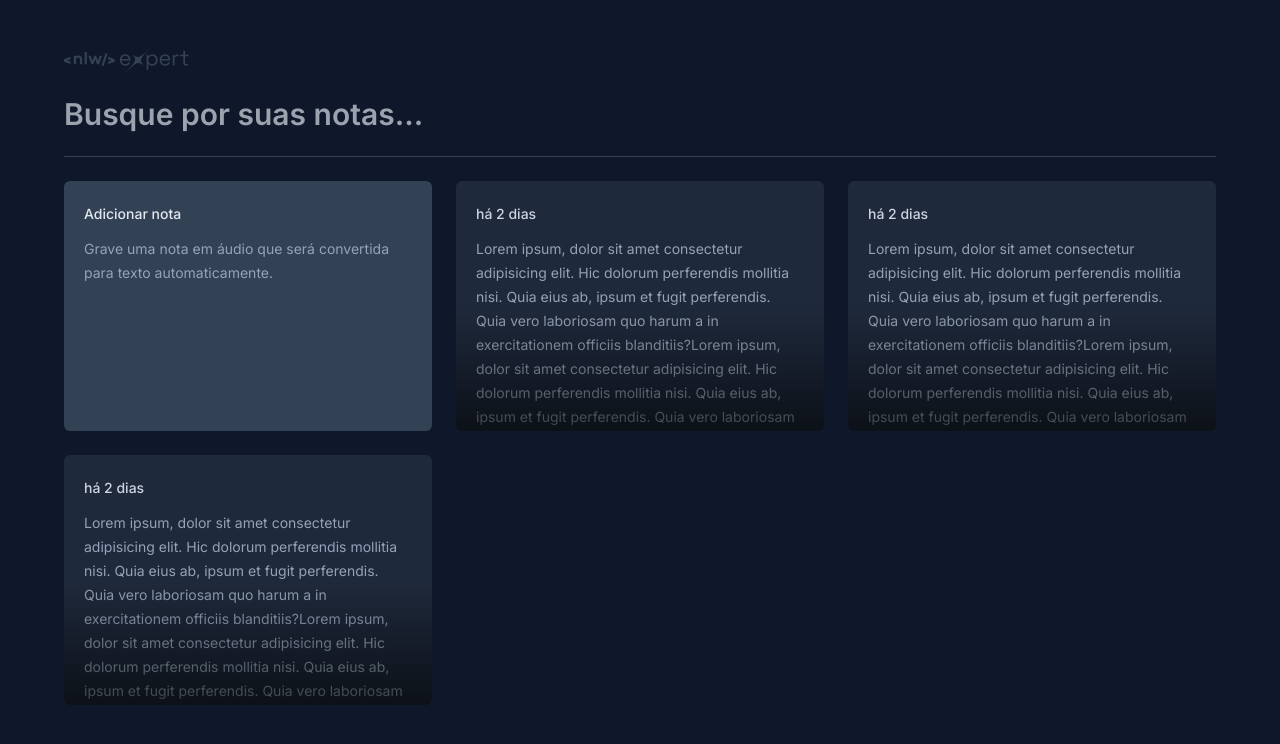
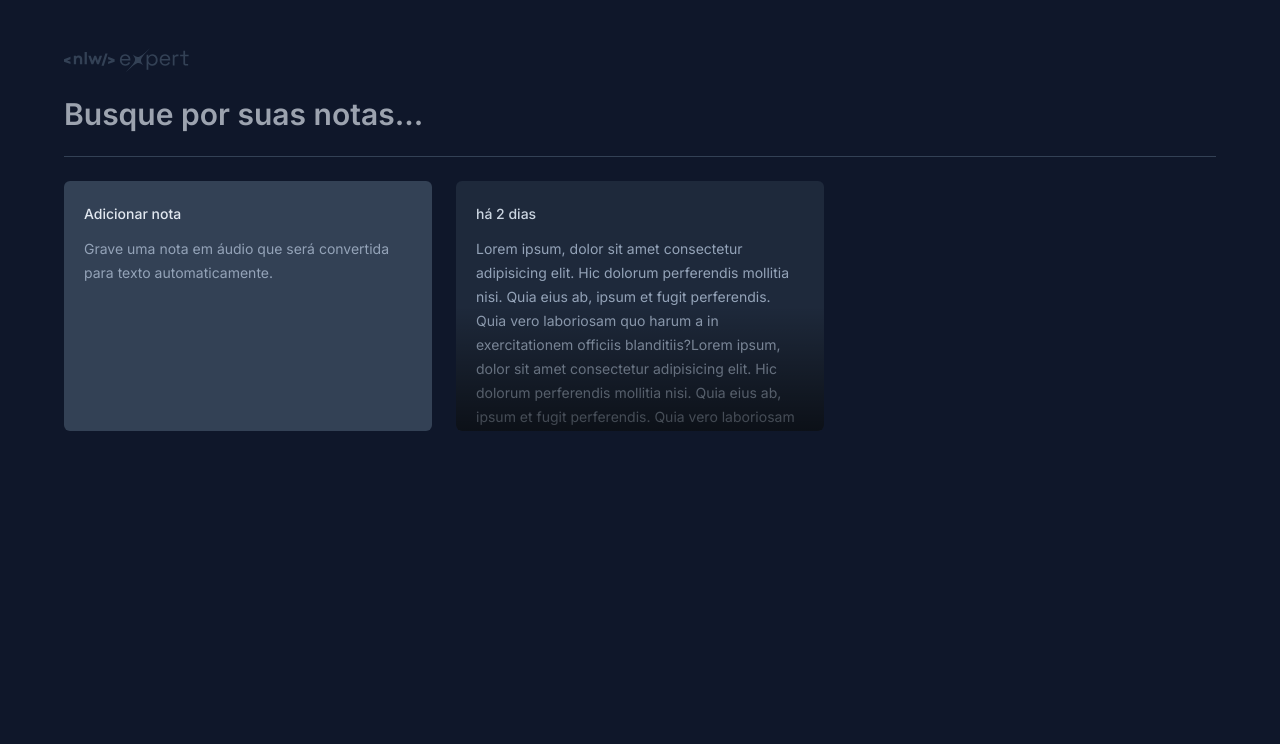
Before and after one commit to Lzdavi13/nlw-notes, a React (Vite) app: page / in a window 1280 px wide. Shown: the top 744 px of the page. Built offline with nearby package versions, Linux system fonts and the light colour scheme.

Commit message:
feat: add NoteCard component

```diff
--- a/src/app.tsx
+++ b/src/app.tsx
@@ -1,4 +1,5 @@
 import logo from "./assets/logo-nlw-expert.svg";
+import { NoteCard } from "./components/note-card";
 
 export function App() {
   return (
@@ -24,57 +25,8 @@ export function App() {
             automaticamente.
           </p>
         </div>
-        <div className="bg-slate-800 p-5 overflow-hidden rounded-md relative">
-          <span className="text-sm font-medium text-slate-300">há 2 dias</span>
-          <p className="text-sm text-slate-400 mt-3 leading-6">
-            Lorem ipsum, dolor sit amet consectetur adipisicing elit. Hic
-            dolorum perferendis mollitia nisi. Quia eius ab, ipsum et fugit
-            perferendis. Quia vero laboriosam quo harum a in exercitationem
-            officiis blanditiis?Lorem ipsum, dolor sit amet consectetur
-            adipisicing elit. Hic dolorum perferendis mollitia nisi. Quia eius
-            ab, ipsum et fugit perferendis. Quia vero laboriosam quo harum a in
-            exercitationem officiis blanditiis?Lorem ipsum, dolor sit amet
-            consectetur adipisicing elit. Hic dolorum perferendis mollitia nisi.
-            Quia eius ab, ipsum et fugit perferendis. Quia vero laboriosam quo
-            harum a in exercitationem officiis blanditiis?
-          </p>
 
-          <div className="absolute bottom-0 right-0 left-0 h-1/2 bg-gradient-to-t from-black/60 to-black/0 pointer-events-none" />
-        </div>
-        <div className="bg-slate-800 p-5 overflow-hidden rounded-md relative">
-          <span className="text-sm font-medium text-slate-300">há 2 dias</span>
-          <p className="text-sm text-slate-400 mt-3 leading-6">
-            Lorem ipsum, dolor sit amet consectetur adipisicing elit. Hic
-            dolorum perferendis mollitia nisi. Quia eius ab, ipsum et fugit
-            perferendis. Quia vero laboriosam quo harum a in exercitationem
-            officiis blanditiis?Lorem ipsum, dolor sit amet consectetur
-            adipisicing elit. Hic dolorum perferendis mollitia nisi. Quia eius
-            ab, ipsum et fugit perferendis. Quia vero laboriosam quo harum a in
-            exercitationem officiis blanditiis?Lorem ipsum, dolor sit amet
-            consectetur adipisicing elit. Hic dolorum perferendis mollitia nisi.
-            Quia eius ab, ipsum et fugit perferendis. Quia vero laboriosam quo
-            harum a in exercitationem officiis blanditiis?
-          </p>
-
-          <div className="absolute bottom-0 right-0 left-0 h-1/2 bg-gradient-to-t from-black/60 to-black/0 pointer-events-none" />
-        </div>
-        <div className="bg-slate-800 p-5 overflow-hidden rounded-md relative">
-          <span className="text-sm font-medium text-slate-300">há 2 dias</span>
-          <p className="text-sm text-slate-400 mt-3 leading-6">
-            Lorem ipsum, dolor sit amet consectetur adipisicing elit. Hic
-            dolorum perferendis mollitia nisi. Quia eius ab, ipsum et fugit
-            perferendis. Quia vero laboriosam quo harum a in exercitationem
-            officiis blanditiis?Lorem ipsum, dolor sit amet consectetur
-            adipisicing elit. Hic dolorum perferendis mollitia nisi. Quia eius
-            ab, ipsum et fugit perferendis. Quia vero laboriosam quo harum a in
-            exercitationem officiis blanditiis?Lorem ipsum, dolor sit amet
-            consectetur adipisicing elit. Hic dolorum perferendis mollitia nisi.
-            Quia eius ab, ipsum et fugit perferendis. Quia vero laboriosam quo
-            harum a in exercitationem officiis blanditiis?
-          </p>
-
-          <div className="absolute bottom-0 right-0 left-0 h-1/2 bg-gradient-to-t from-black/60 to-black/0 pointer-events-none" />
-        </div>
+        <NoteCard />
       </div>
     </div>
   );
--- /dev/null
+++ b/src/components/note-card.tsx
@@ -0,0 +1,21 @@
+export function NoteCard() {
+  return (
+    <div className="bg-slate-800 p-5 overflow-hidden rounded-md relative outline-none hover:ring-2 hove:ring-slate-600 focus-visible:ring-2 focus-visible:ring-lime-400">
+      <span className="text-sm font-medium text-slate-300">há 2 dias</span>
+      <p className="text-sm text-slate-400 mt-3 leading-6">
+        Lorem ipsum, dolor sit amet consectetur adipisicing elit. Hic dolorum
+        perferendis mollitia nisi. Quia eius ab, ipsum et fugit perferendis.
+        Quia vero laboriosam quo harum a in exercitationem officiis
+        blanditiis?Lorem ipsum, dolor sit amet consectetur adipisicing elit. Hic
+        dolorum perferendis mollitia nisi. Quia eius ab, ipsum et fugit
+        perferendis. Quia vero laboriosam quo harum a in exercitationem officiis
+        blanditiis?Lorem ipsum, dolor sit amet consectetur adipisicing elit. Hic
+        dolorum perferendis mollitia nisi. Quia eius ab, ipsum et fugit
+        perferendis. Quia vero laboriosam quo harum a in exercitationem officiis
+        blanditiis?
+      </p>
+
+      <div className="absolute bottom-0 right-0 left-0 h-1/2 bg-gradient-to-t from-black/60 to-black/0 pointer-events-none" />
+    </div>
+  );
+}
```
